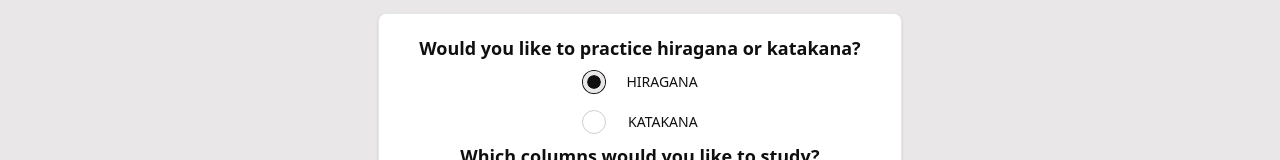
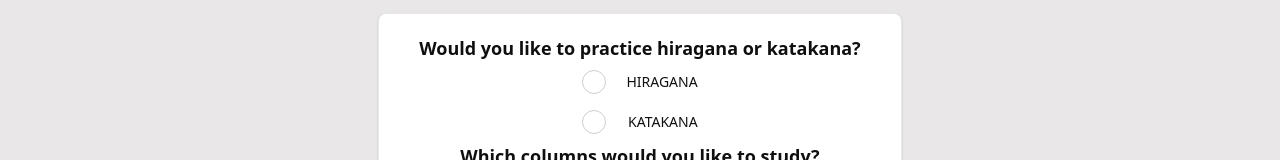
Before and after one commit to thisisdylandev/learn-kana, a Next.js app: page / in a window 1280 px wide. Shown: the part 232-392 px from the top of the page. Built offline with nearby package versions, Linux system fonts and the light colour scheme.

Commit message:
bugfix radio button for kana types

```diff
--- a/src/app/page.tsx
+++ b/src/app/page.tsx
@@ -46,7 +46,7 @@ function Home() {
             <div className="col-span-2 mx-auto">
               <div className="form-control mx-auto">
                 <label className="label cursor-pointer">
-                  <input type="radio" name="kana" checked className="radio mr-5" onChange={() => setKanaType('hiragana')} />
+                  <input type="radio" name="kana" className="radio mr-5" onChange={() => setKanaType('hiragana')} />
                   <span className="label-text">HIRAGANA</span>
                 </label>
               </div>
```
